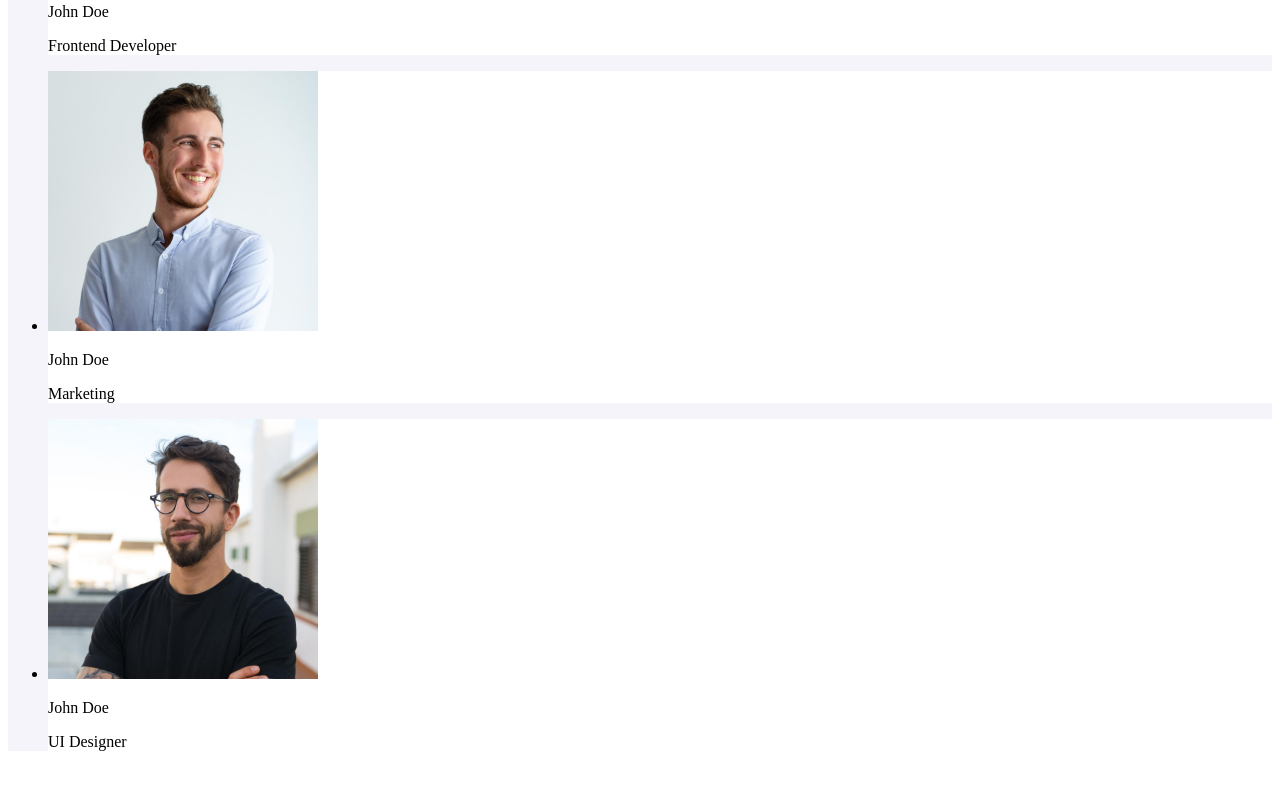
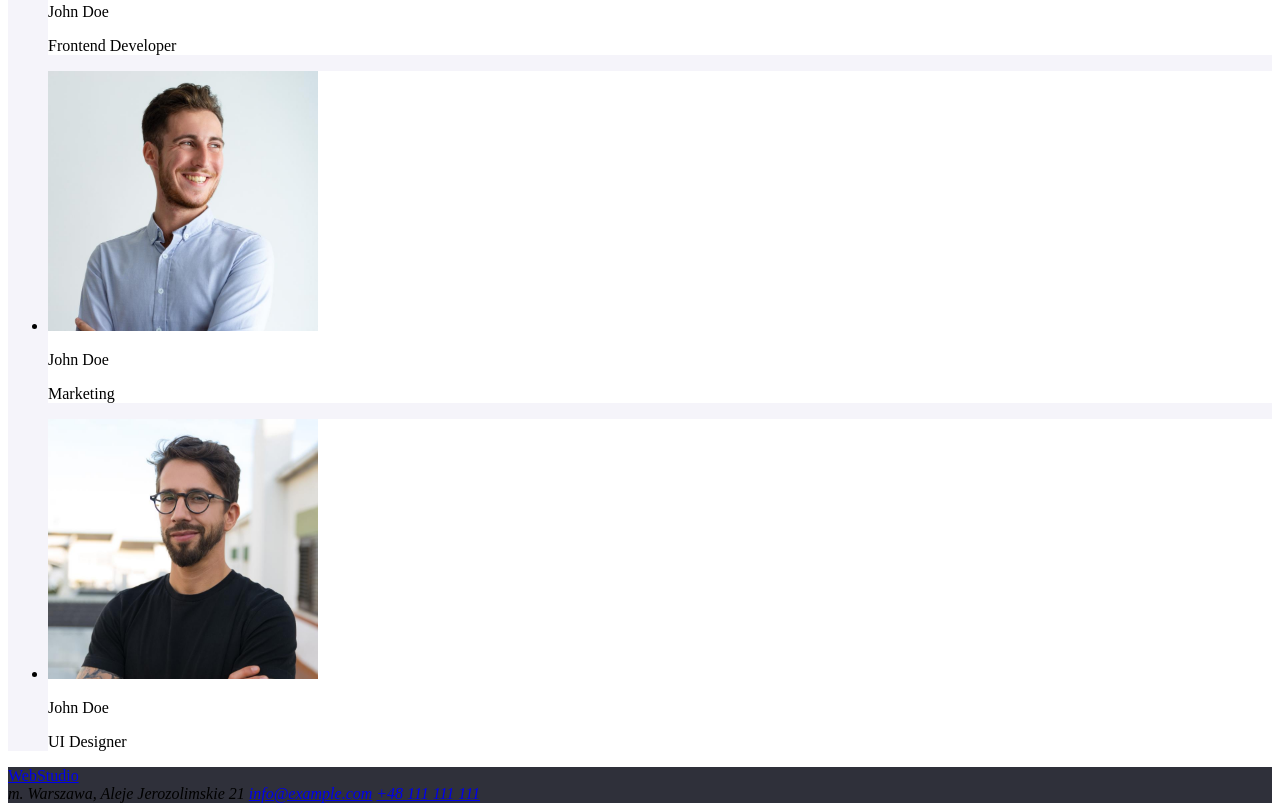
Before and after one commit to jfrasinska/goit-markup-hw-01, a plain HTML site: page index.html in a window 1280 px wide. Shown: the part 2786-3597 px from the top of the page. Before the commit the page ends 3553 px from the top, so only its background shows below. Drawn offline with Linux system fonts and the light colour scheme.

Commit message:
Wprowadzenie czesci footer

```diff
--- a/index.html
+++ b/index.html
@@ -157,4 +157,13 @@
       </div>
     </main>
   </body>
+  <!--Footer-->
+  <footer style="background-color: #2f303a">
+    <a href="index.html">WebStudio </a>
+    <address>
+      m. Warszawa, Aleje Jerozolimskie 21
+      <a href="mailto:minfo@example.com">info@example.com</a>
+      <a href="tel:+48111111111">+48 111 111 111</a>
+    </address>
+  </footer>
 </html>
```
